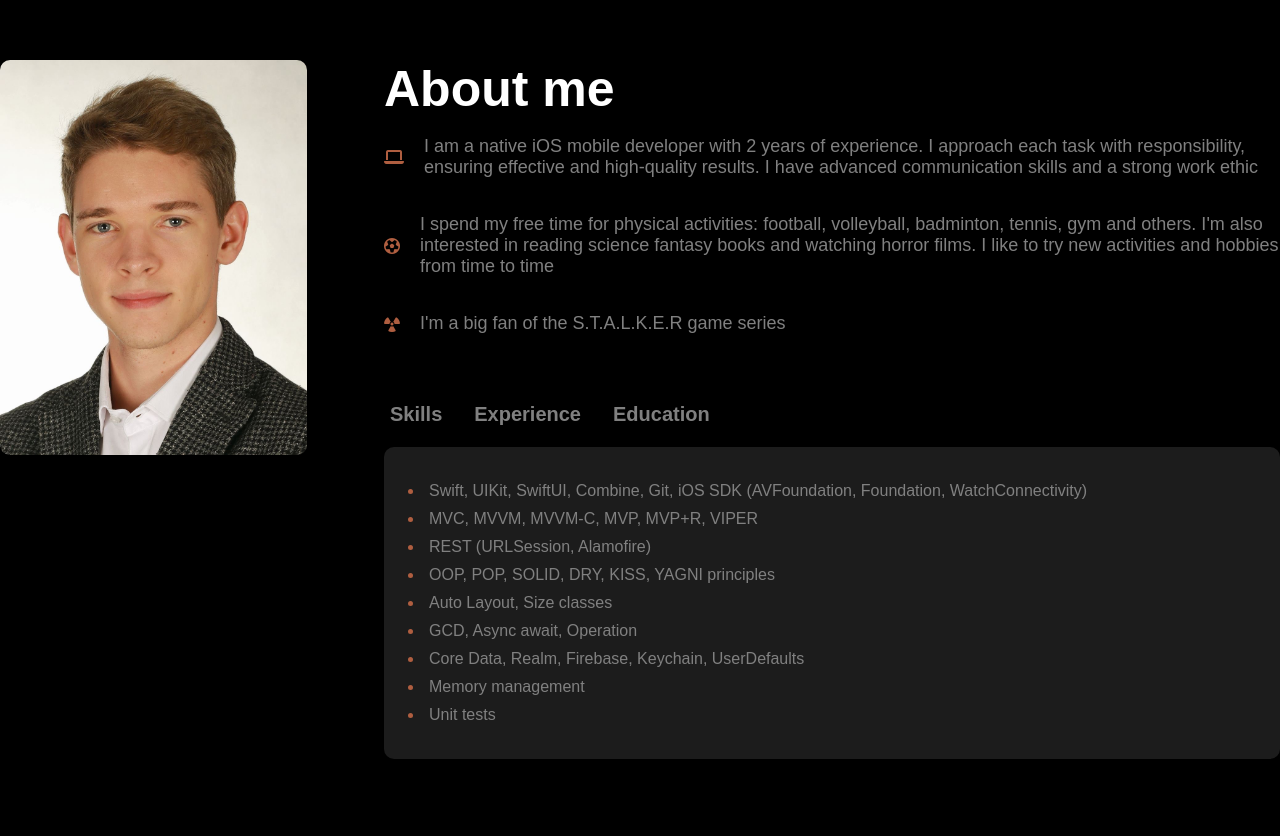
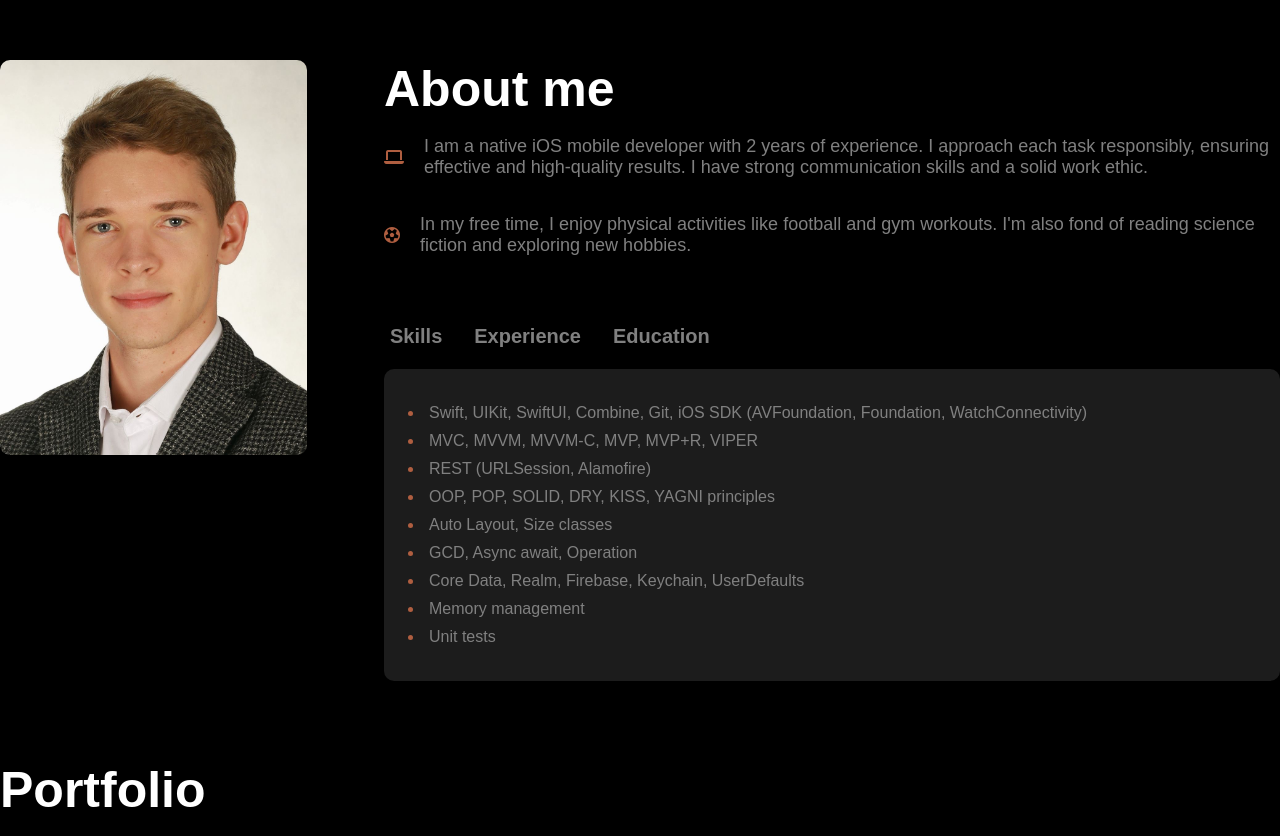
Before and after one commit to VasckMe/Portfolio, a plain HTML site: page index.html in a window 1280 px wide. Shown: the part 820-1656 px from the top of the page. Drawn offline with nearby package versions, Linux system fonts and the light colour scheme.

Commit message:
Some changes

```diff
--- a/index.html
+++ b/index.html
@@ -13,7 +13,6 @@
     <header id="header">
         <div class="container">
             <nav>
-                <!-- <img class="nav-img" src="images/gear.png" alt="gear"> -->
                 <ul class="nav-list">
                     <!-- <li class="nav-item"><a href="#header">Main page</a></li> -->
                     <li class="nav-item"><a href="#about">About</a></li>
@@ -43,24 +42,16 @@
                     <i class="fa-sharp fa-solid fa-laptop"></i>
                     <p class="about-p">
                         I am a native iOS mobile developer with 2 years of experience.
-                        I approach each task with responsibility, ensuring effective and high-quality results.
-                        I have advanced communication skills and a strong work ethic
+                        I approach each task responsibly, ensuring effective and high-quality results.
+                        I have strong communication skills and a solid work ethic.
                     </p>
                 </div>
 
                 <div class="about-right-cell">
                     <i class="fa-sharp fa-regular fa-futbol"></i>
                     <p class="about-p">
-                        I spend my free time for physical activities: football, volleyball, badminton, tennis, gym and others.
-                        I'm also interested in reading science fantasy books and watching horror films. I like to try new activities and hobbies
-                        from time to time
-                    </p>
-                </div>
-
-                <div class="about-right-cell">
-                    <i class="fa-solid fa-radiation"></i>
-                    <p class="about-p">
-                        I'm a big fan of the S.T.A.L.K.E.R game series
+                        In my free time, I enjoy physical activities like football and gym workouts.
+                        I'm also fond of reading science fiction and exploring new hobbies.
                     </p>
                 </div>
 
@@ -148,7 +139,7 @@
                         </li>
 
                         <li>
-                            <h5>Polish Technical College</h5>
+                            <h5>Polish Technical College "Zespół szkół i placówek oświatowych w Nysie"</h5>
                             <p>Associate's degree in Compiuter Science</p>
                             <p>2018 - 2022</p>
                         </li>
@@ -194,9 +185,9 @@
                     <h2>Contact</h2>
 
                     <div>
-                    <p><i class="fa-solid fa-envelope"></i>kasarin.anton@gmail.com</p>
-                    <p><i class="fa-solid fa-square-phone"></i>+48 572 072 903</p>
-                    <p><i class="fa-brands fa-discord"></i></a>Vasck#0282</p>
+                        <p><i class="fa-solid fa-envelope"></i>kasarin.anton@gmail.com</p>
+                        <p><i class="fa-solid fa-square-phone"></i>+48 572 072 903</p>
+                        <p><i class="fa-brands fa-discord"></i></a>Vasck#0282</p>
                     </div>
 
                     <div class="contact-icons">
--- a/style.css
+++ b/style.css
@@ -85,7 +85,6 @@ nav {
     list-style: none;
     color: white;
     text-decoration: none;
-    text-decoration-line: none;
 }
 
 /* .nav-item a:hover {
@@ -516,9 +515,7 @@ form input, form textarea {
 
 .contact {
     display: block;
-    /* margin: auto; */
 }
-
 
 .contact-left h2 {
     margin: auto;
```
Also changed, not shown: 1 other file.
